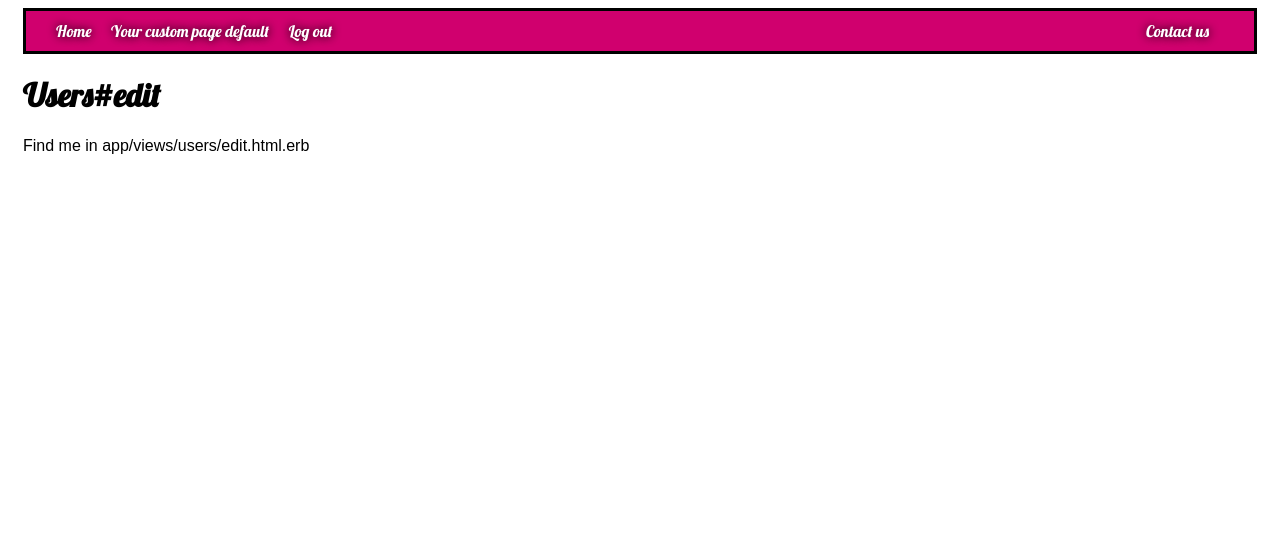
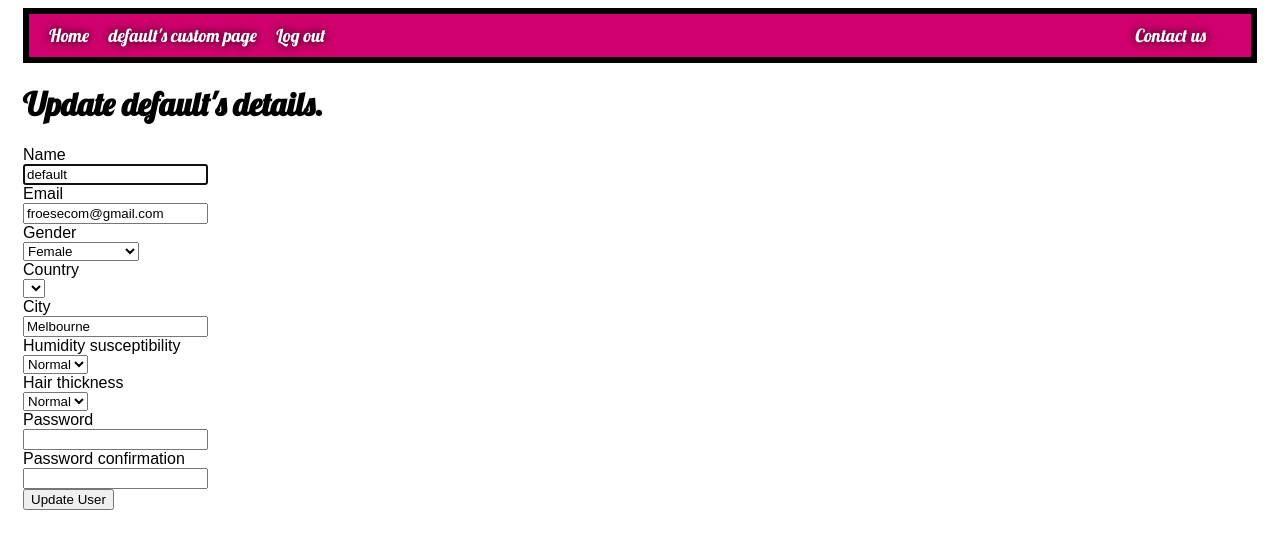
Before and after one commit to froesecom/Bad_Hair_Day_Predictor, a Rails app: page /users/1/edit in a window 1280 px wide. Shown: the top 549 px of the page. Run offline with Rails 7, Linux system fonts and the light colour scheme; a user stored in the database is signed in; lists and menus that the app fills with data are empty; style sheets or scripts are compiled from the project's sources; parts of the project's set-up code (start-up, migrations or seed data) failed here and were passed over; some libraries are stand-ins or nearby versions; some web fonts are replaced.

Commit message:
User edit now working

```diff
--- a/app/assets/stylesheets/application.css
+++ b/app/assets/stylesheets/application.css
@@ -7,7 +7,9 @@
   margin: 0 auto;
   display: block;
 }
-
+#home_header {
+  margin-left: 30px;
+}
 .results {
   max-width: 960px;
   min-height: 620px;
@@ -20,7 +22,9 @@
   text-shadow: 0 0 10px black;
 }
 .results#good {
-  padding: 60px;
+  padding: 40px;
+  color: white;
+  text-shadow: 0 0 10px black;
 }
 .results#perfect {
   color: white;
@@ -49,8 +53,8 @@ h1, h2, nav a {
 }
 nav {
   background-color: #D0006E;
-  padding: 10px 30px 10px 30px;
-  border: 3px solid black;
+  padding: 10px 30px 10px 20px;
+  border: 6px solid black;
 }
 nav a:hover {
   color: #FFB540;
@@ -61,11 +65,16 @@ nav a {
   color: white;
   text-shadow: 0 0 10px black;
   margin-right: 15px;
+  font-size: 18px;
 }
 footer {
   font-family: 'Lobster', cursive;
-  position:absolute;
-  bottom:15px;
+  position: relative;
+  bottom: 0;
+  right: 50px;
   width:100%;
-  background: solid white;
+  text-align: right;
 }
+footer a {
+  color: #387AA8;
+}
--- a/app/assets/stylesheets/pages.css.scss
+++ b/app/assets/stylesheets/pages.css.scss
@@ -1,7 +1,7 @@
 #home {
   background: url("/assets/index_pages.jpg") no-repeat;
   background-size: contain;
-  height: 800px;
+  height: 500px;
   min-width: 900px;
   padding: 25px;
 }
--- a/app/assets/stylesheets/users.css.scss
+++ b/app/assets/stylesheets/users.css.scss
@@ -7,7 +7,7 @@
 #user_sidenav {
   position: absolute;
   top: 200px;
-  right: 50px;
+  right: 120px;
   width: 250px;
   height: 150px;
   border: 5px solid black;
@@ -35,7 +35,7 @@
   margin: 10px;
 }
 #user_container {
-  background: url(/assets/good.jpg) no-repeat;
+  background: url(/assets/user.jpg) no-repeat;
   background-size: contain;
   min-height: 960px;
 }
--- a/app/controllers/users_controller.rb
+++ b/app/controllers/users_controller.rb
@@ -52,8 +52,14 @@ class UsersController < ApplicationController
   end
 
   def edit
+    @user = User.find params[:id]
+
   end
+
   def update
+    user = User.find params[:id]
+    user.update_attributes params[:user]
+    redirect_to user_path(@current_user.id)
   end
 
   private
--- a/app/helpers/application_helper.rb
+++ b/app/helpers/application_helper.rb
@@ -3,7 +3,7 @@ module ApplicationHelper
     links = ''
     if @current_user
 
-      links += "#{link_to('Your custom page ' + @current_user.name,  user_path(@current_user.id)) } #{link_to('Log out ' , login_path, :method => :delete, :confirm => 'Really log out?') }
+      links += "#{link_to(@current_user.name  + "'s custom page"  ,  user_path(@current_user.id)) } #{link_to('Log out ' , login_path, :method => :delete, :confirm => 'Really log out?') }
       "
     else
       links += "#{ link_to('Register', new_user_path) } #{ link_to('Login', login_path) }"
--- a/app/views/users/edit.html.erb
+++ b/app/views/users/edit.html.erb
@@ -1,2 +1,3 @@
-<h1>Users#edit</h1>
-<p>Find me in app/views/users/edit.html.erb</p>
+<h1>Update <%= @current_user.name %>'s details.</h1>
+
+<%= render :partial => 'form' %>
```
Also changed, not shown: app/views/pages/index.html.erb (+5 -4 lines), app/assets/images/below_average.jpg, app/assets/images/good.jpg, app/assets/images/user.jpg (added).
